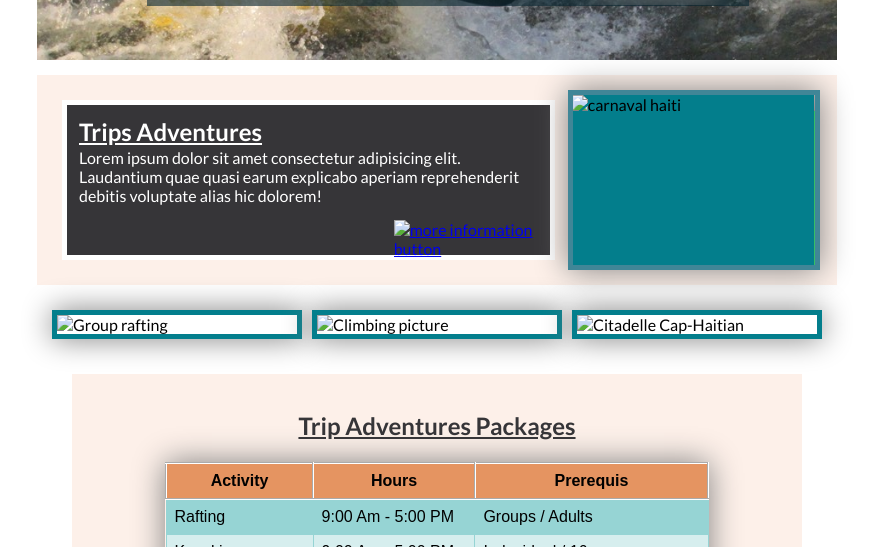
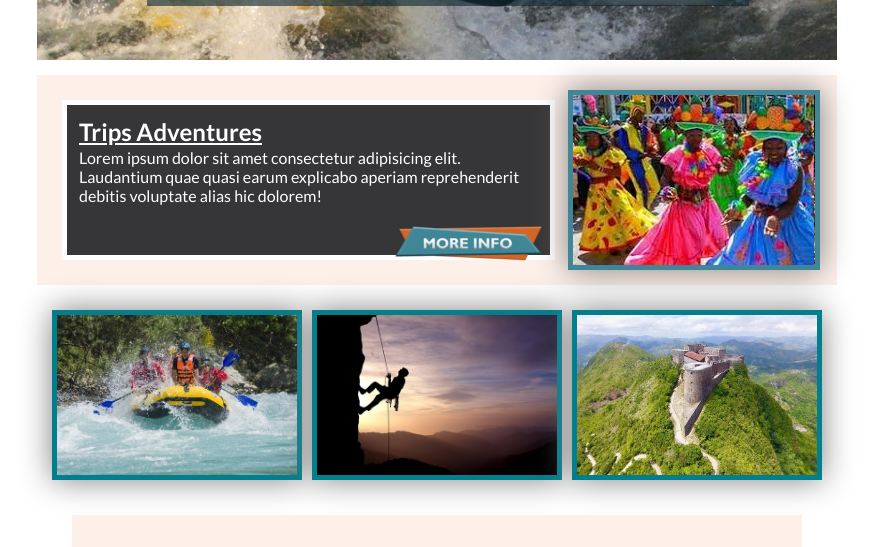
Before and after one commit to pierreandreeyma/wdd130, a plain HTML site: page wwr/trips.html in a window 1280 px wide. Shown: the part 246-793 px from the top of the page, without its empty margins (203-1076 px from the left). Drawn offline with Linux system fonts and the light colour scheme; the site is published under a folder, as on GitHub Pages, so addresses that start at the root find nothing.

Commit message:
Update trips.html

```diff
--- a/wwr/trips.html
+++ b/wwr/trips.html
@@ -38,34 +38,34 @@
             </div>
             <div id="slideshow">
                 <div class="slide-wrapper">
-                    <div class="slide"><img src="/wwr/images/jalouzi2.jpeg" alt="jalouzi city PV"></div>
-				    <div class="slide"><img src="/wwr/images/kanaval2.jpeg" alt="carnaval haiti"></div>
-				    <div class="slide"><img src="/wwr/images/beach.jpeg" alt="beautiful beach"></div>
-				    <div class="slide"><img src="/wwr/images/market1.jpeg" alt="market street haiti"></div>
+                    <div class="slide"><img src="images/jalouzi2.jpeg" alt="jalouzi city PV"></div>
+				    <div class="slide"><img src="images/kanaval2.jpeg" alt="carnaval haiti"></div>
+				    <div class="slide"><img src="images/beach.jpeg" alt="beautiful beach"></div>
+				    <div class="slide"><img src="images/market1.jpeg" alt="market street haiti"></div>
                 </div>
             </div>
             <div class="actionbutton">
                 <a href="contact.html">
-                    <img src="/wwr/images/moreinfo.png" alt="more information button">
+                    <img src="images/moreinfo.png" alt="more information button">
                   </a>
             </div>
         </div>
         <div>
             <div class="threetripphotos">
                 <div class="tripphotocontainer">
-                  <img src="/wwr/images/rafting62_1024.jpg" alt="Group rafting" class="tripimage">
+                  <img src="images/rafting62_1024.jpg" alt="Group rafting" class="tripimage">
                   <div class="overlay">
                     <div class="photodescription">Rafting</div>
                   </div>
                 </div>
                 <div class="tripphotocontainer2">
-                  <img src="/wwr/images/climbing1.jpg" alt="Climbing picture" class="tripimage">
+                  <img src="images/climbing1.jpg" alt="Climbing picture" class="tripimage">
                   <div class="overlay">
                     <div class="photodescription">Climbing</div>
                   </div>
                 </div>
                 <div class="tripphotocontainer3">
-                    <img src="/wwr/images/citadelle.jpg" alt="Citadelle Cap-Haitian" class="tripimage">
+                    <img src="images/citadelle.jpg" alt="Citadelle Cap-Haitian" class="tripimage">
                     <div class="overlay">
                       <div class="photodescription">Sightseeing Tour</div>
                     </div>
@@ -119,7 +119,7 @@
         </div>
     </main>
     <footer>
-        <a href="/wwr/images/RhythmRaftingTripspagewireframe.jpg" id="tripwireframe" target="_blank">Trips page Wireframe</a>
+        <a href="images/RhythmRaftingTripspagewireframe.jpg" id="tripwireframe" target="_blank">Trips page Wireframe</a>
         <p>&copy; Winter 2024. | Rhythm Rafting | Pierre Andre Eyma </p>
         <nav class="sociallinks">
             <a href="https://www.facebook.com/" target="_blank">
```
